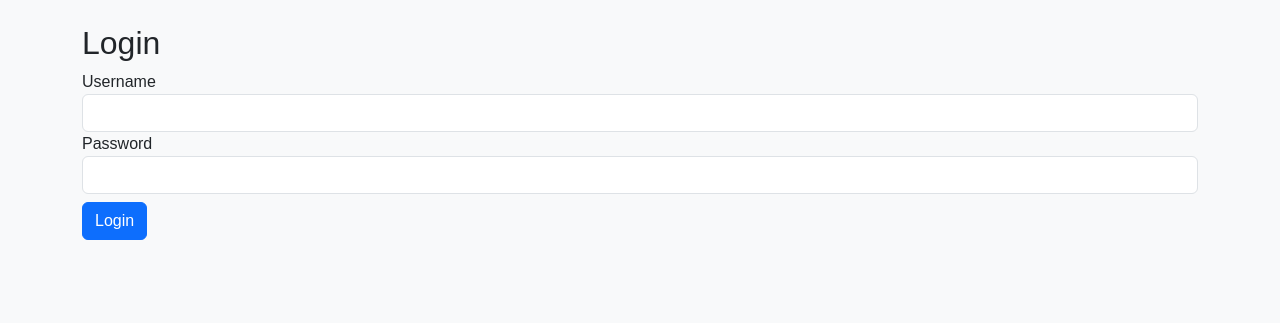
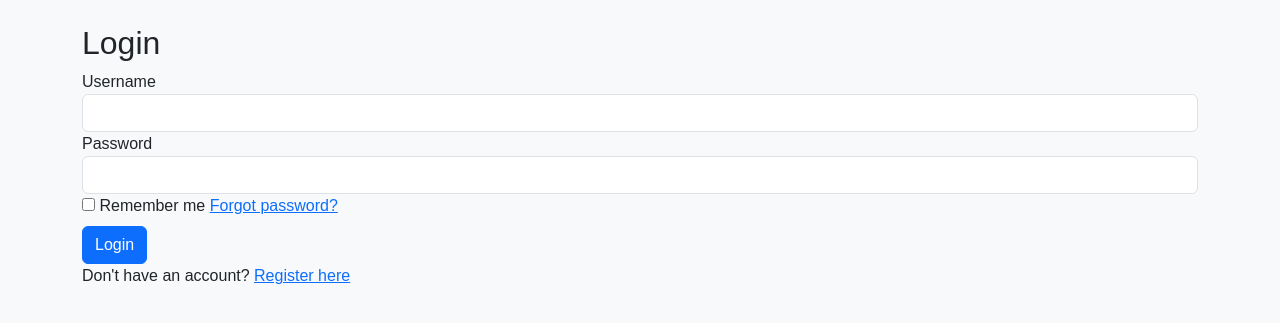
Before and after one commit to Cooper-Thomas1/ExpenseTracker, a Flask app: page /login in a window 1280 px wide. Shown: the part 62-385 px from the top of the page. Run offline with Flask 3, Linux system fonts and the light colour scheme.

Commit message:
Updated Login page with more features
Included support for Remember me checkbox, Forgot password link, and register link. Forgot password and register link will both open to a new page which needs to be added into the templates folder.

```diff
--- a/ExpenseTracker/templates/login.html
+++ b/ExpenseTracker/templates/login.html
@@ -1,16 +1,26 @@
 {% extends "base.html" %}
 {% block content %}
+<div class="login-page">
   <h2>Login</h2>
   <form method="POST" action="/login">
-  <!-- For now, just static placeholders for form fields -->
     <div>
       <label for="username">Username</label>
-    <input type="text" id="username" class="form-control">
+      <input type="text" id="username" required class="form-control">
     </div>
     <div>
       <label for="password">Password</label>
-    <input type="password" id="password" class="form-control">
+      <input type="password" id="password" required class="form-control">
+    </div>
+    <div>
+      <input type="checkbox" id="remember-me">
+      <label for="remember-me">Remember me</label>
+      <a href="/forgot-password" class="forgot-password">Forgot password?</a>
     </div>
     <button type="submit" class="btn btn-primary mt-2">Login</button>
+    <div class="register-link">
+      <p>Don't have an account? <a href="/register">Register here</a></p>
+    </div>
   </form>
+</div>
+
 {% endblock %}
```
Lines whose indentation alone changed are shown as unchanged.
